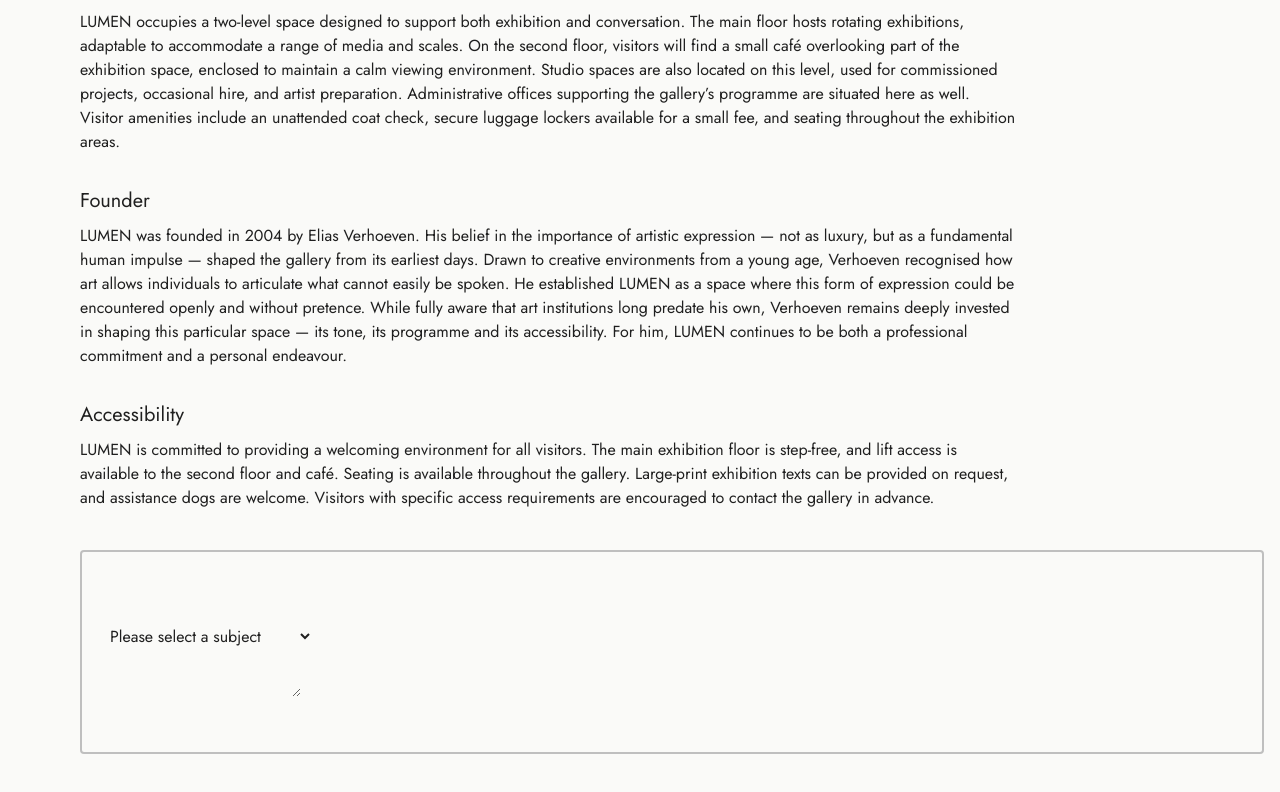
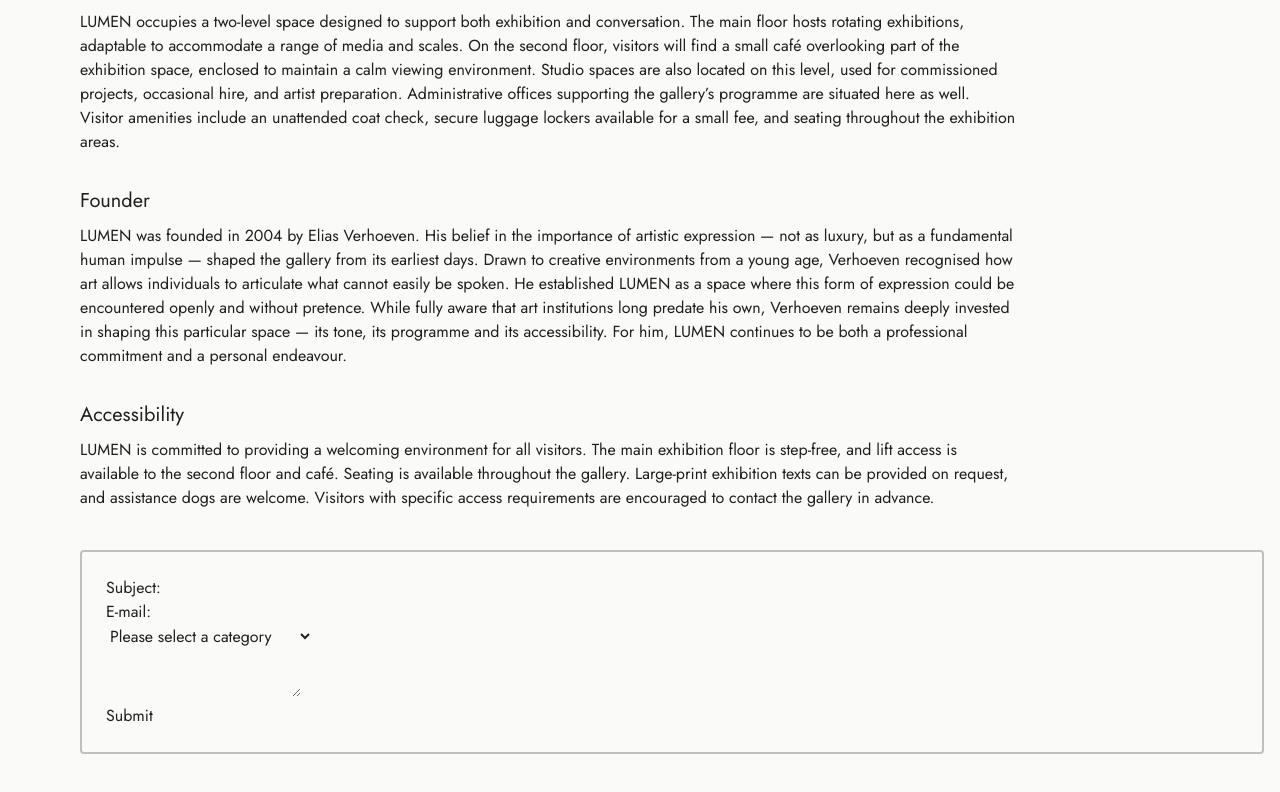
Before and after one commit to LeneRenate/Lumen-Gallery, a React (Vite) app: page /Lumen-Gallery/about in a window 1280 px wide. Shown: the part 692-1484 px from the top of the page. Built offline with nearby package versions, Linux system fonts and the light colour scheme.

Commit message:
Fix contact-link

```diff
--- a/src/components/ContactForm.jsx
+++ b/src/components/ContactForm.jsx
@@ -3,20 +3,20 @@ export default function ContactForm() {
     <>
       <form className={`flex flex-col p-2`}>
         <div>
-          <label for="contactSubject"></label>
-          <input type="text" id="contactSubject" />
+          <label for="contactSubject">Subject:</label>
+          <input type="text" id="contactSubject" required />
         </div>
 
         <div>
-          <label for="contactEmail"></label>
-          <input type="email" name="" id="contactEmail" />
+          <label for="contactEmail">E-mail:</label>
+          <input type="email" name="" id="contactEmail" required />
         </div>
 
         <div>
           <label for="contactForWho"></label>
           <select id="contactForWho" name="subject" required>
             <option value="" disabled selected>
-              Please select a subject
+              Please select a category
             </option>
 
             <option value="general">General Enquiry</option>
@@ -38,11 +38,11 @@ export default function ContactForm() {
 
         <div>
           <label for=""></label>
-          <textarea name="" id=""></textarea>
+          <textarea name="" id="" placeholder="" required></textarea>
         </div>
 
         <div>
-          <input type="submit" value="" />
+          <input type="submit" value="Submit" />
         </div>
       </form>
     </>
--- a/src/pages/AboutPage.jsx
+++ b/src/pages/AboutPage.jsx
@@ -1,8 +1,25 @@
+import { useEffect } from "react";
+import { useLocation } from "react-router-dom";
 import ContactForm from "../components/ContactForm";
 import { aboutLumen } from "../data/aboutLumen";
 import styles from "../styles/page style/AboutPage.module.css";
 
 export default function AboutPage() {
+  const location = useLocation();
+
+  useEffect(() => {
+    // Check if there's a hash in the URL
+    if (location.hash) {
+      // Small delay to ensure the page has rendered
+      setTimeout(() => {
+        const element = document.querySelector(location.hash);
+        if (element) {
+          element.scrollIntoView({ behavior: "smooth", block: "start" });
+        }
+      }, 100);
+    }
+  }, [location]);
+
   return (
     <>
       <section className={``}>
@@ -23,5 +40,3 @@ export default function AboutPage() {
     </>
   );
 }
-
-// Note: If the auto-scroll doesn't work reliably when navigating from other pages, you may need to add a useEffect hook in AboutPage.jsx to manually scroll to the hash location after the component mounts.
--- a/src/styles/component style/ContactForm.module.css
+++ b/src/styles/component style/ContactForm.module.css
@@ -1,8 +1,4 @@
 form {
-}
-
-label {
-  font-size: 1rem;
 }
 
 div {
@@ -10,6 +6,18 @@ div {
   flex-direction: row;
 }
 
+label {
+  font-size: 1rem;
+}
+
+input[type="text"],
+input[type="email"],
+textarea {
+  background-color: white;
+  border: 0.5px solid var(--grey-75);
+  width: 300px;
+}
+
 option {
   color: var(--text-secondary);
   font-size: 0.75rem;
```
